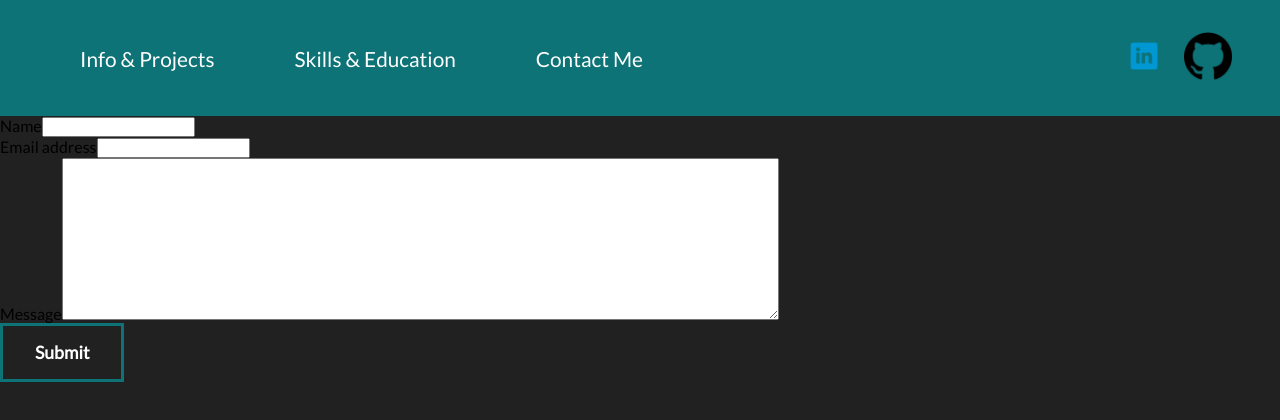
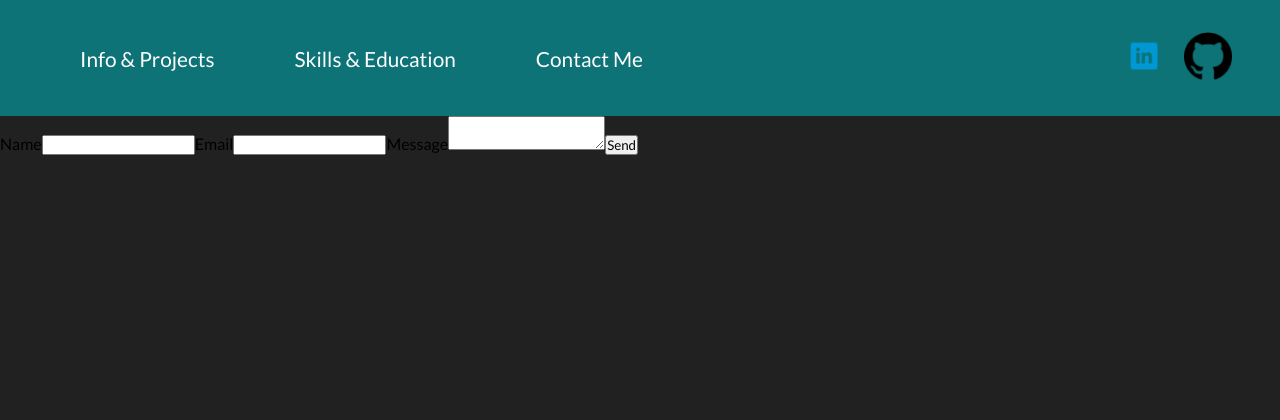
Before and after one commit to nimaester/psite, a React (Create React App) app: page /contact in a window 1280 px wide. Shown: the top 420 px of the page. Built offline with nearby package versions, Linux system fonts and the light colour scheme.

Commit message:
got the contact form ready

```diff
--- a/package.json
+++ b/package.json
@@ -6,8 +6,8 @@
     "@testing-library/jest-dom": "^5.11.9",
     "@testing-library/react": "^11.2.5",
     "@testing-library/user-event": "^12.6.3",
-    "axios": "^0.21.1",
     "cors": "^2.8.5",
+    "emailjs-com": "^2.6.4",
     "express": "^4.17.1",
     "framer-motion": "^3.3.0",
     "install": "^0.13.0",
--- a/src/Contact.js
+++ b/src/Contact.js
@@ -1,86 +1,40 @@
-import React, {useState} from "react";
-import axios from "axios";
-import {slideUpAnimation} from './animations/animation'
-import {motion} from "framer-motion";
+import React from "react";
+import emailjs from 'emailjs-com';
+import { slideUpAnimation } from "./animations/animation";
+import { motion } from "framer-motion";
 
 const Contact = () => {
-  const defaultState = {
-    name: "",
-    email: "",
-    message: "",
-  };
+  const sendEmail = (e) => {
+    e.preventDefault();
 
-  let [info, setInfo] = useState(defaultState);
-
-  let handleSubmit = (event) => {
-    event.preventDefault();
-    axios({
-      method: "POST",
-      url: "http://localhost:3002/send",
-      data: info,
-    }).then((response) => {
-      if (info.name === "" || info.email === "" || info.message === "") {
-        alert("Please fill in the appropriate boxes.");
-      } else if (response.data.status === "success") {
-        alert("Message Sent.");
-        resetForm();
-      } else if (response.data.status === "fail") {
-        alert("Message failed to send.");
-      }
-    });
-  };
-
-  let resetForm = () => {
-    setInfo(defaultState);
-  };
-
-  let handleChange = (event) => {
-    setInfo({
-      ...info,
-      [event.target.name]: event.target.value,
-    });
+    emailjs.sendForm("gmail", "template_1fnqpcr", e.target, "user_7q9goxLOYdywpMLHQQLe3")
+      .then(
+        (result) => {
+          console.log(result.text);
+        },
+        (error) => {
+          console.log(error.text);
+        }
+      );
+      e.target.reset();
   };
 
   return (
-    <motion.div className='contact' variants={slideUpAnimation}
-    initial="hidden"
-    animate="show"
-    exit="exit">
-      <form id='contact-form' onSubmit={handleSubmit}>
-        <div className='form-group'>
-          <label>Name</label>
-          <input
-            type='text'
-            className='form-control'
-            name='name'
-            value={info.name}
-            onChange={handleChange}
-          />
-        </div>
-        <div className='form-group'>
-          <label>Email address</label>
-          <input
-            type='email'
-            className='form-control'
-            name='email'
-            value={info.email}
-            onChange={handleChange}
-          />
-        </div>
-        <div className='form-group'>
-          <label>Message</label>
-          <textarea
-            className='form-control'
-            cols="100"
-            rows='10'
-            name='message'
-            value={info.message}
-            onChange={handleChange}
-          />
-        </div>
-        <button type='submit' className='btn btn-primary'>
-          Submit
-        </button>
+    <motion.div
+      className='contact'
+      variants={slideUpAnimation}
+      initial='hidden'
+      animate='show'
+      exit='exit'
+    >
+      <form className='contact-form' onSubmit={sendEmail}>
+        <label>Name</label>
+        <input type='text' name='name' />
+        <label>Email</label>
+        <input type='email' name='email' />
+        <label>Message</label>
+        <textarea name='message' />
+        <input type='submit' value='Send' />
       </form>
     </motion.div>
   );
```
Also changed, not shown: 1 other file (tests, documents, lock files or other folders).
